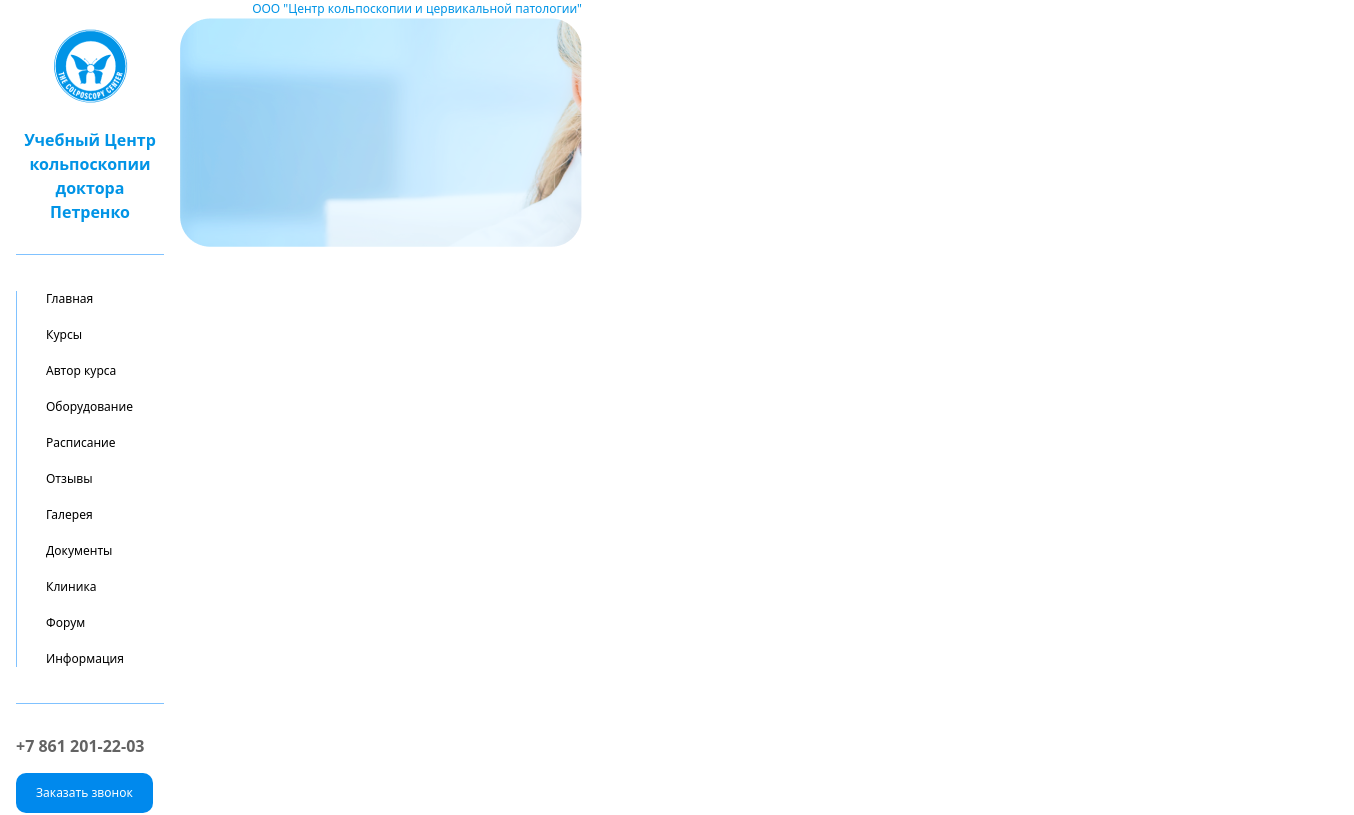
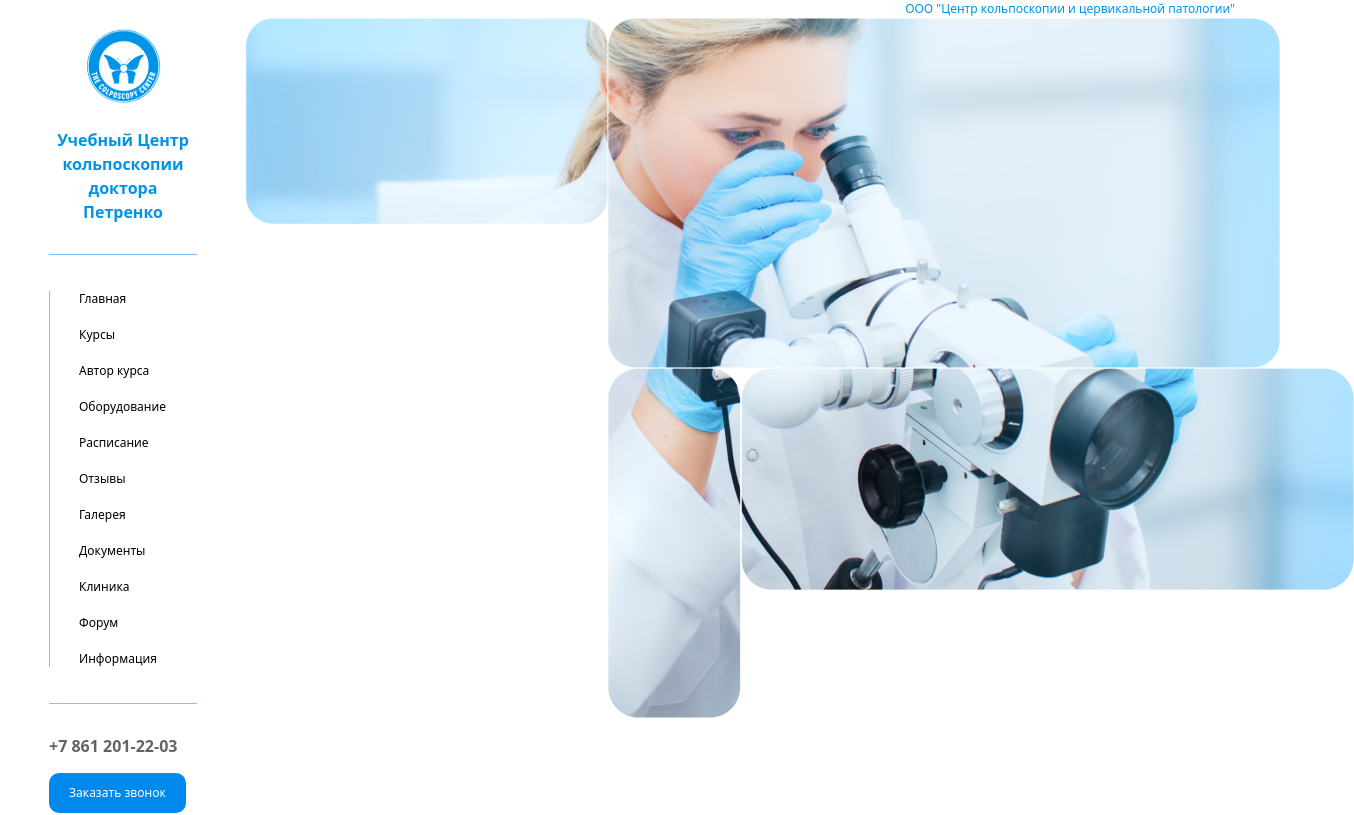
Before and after one commit to MuzaffarTolibov/med-project, an Angular app: page /main/home in a window 1280 px wide. Shown: the top 815 px of the page, 1354 px wide, since content can reach past the window. Built offline with nearby package versions, Linux system fonts and the light colour scheme.

Commit message:
muzaffar

```diff
--- a/src/app/features/main/home/home.component.html
+++ b/src/app/features/main/home/home.component.html
@@ -1,15 +1,19 @@
-<div class="mr-[45px]">
+<div class="mr-[45px] w-full">
   <div>
     <div class="flex justify-end items-end text-[12px] text-[#0194E6]">
-        <p class="text-right float-right">ООО "Центр кольпоскопии и цервикальной патологии"</p>
+        <p class="text-right mr-[45px]">ООО "Центр кольпоскопии и цервикальной патологии"</p>
     </div>
 
-    <div>
+    <div class="flex">
       <div>
         <img src="assets/page-1.png" alt="page-1">
       </div>
       <div>
-
+        <img src="assets/page-2.png" alt="page-2">
+        <div class="flex items-start">
+          <img src="assets/page-3.png" alt="page-3">
+          <img src="assets/page-4.png" alt="page-4">
+        </div>
       </div>
     </div>
   </div>
--- a/src/app/features/main/main.component.html
+++ b/src/app/features/main/main.component.html
@@ -1,4 +1,4 @@
-<div class="flex">
+<div class="flex justify-between">
   <app-menu></app-menu>
   <router-outlet></router-outlet>
 </div>
--- /dev/null
+++ b/src/app/shared/components/form/form.component.html
@@ -0,0 +1 @@
+<p>form works!</p>
--- a/src/app/shared/layout/menu/menu.component.html
+++ b/src/app/shared/layout/menu/menu.component.html
@@ -1,4 +1,4 @@
-<div class="w-[180px] mt-7 px-4">
+<div class="w-[180px] mx-[33px] mt-7 px-4">
  <div class="flex justify-center">
   <div>
     <div class="flex justify-center">
```
Also changed, not shown: src/app/shared/components/form/form.component.ts (added, +12 -0 lines), src/app/shared/components/form/form.component.scss (added).
